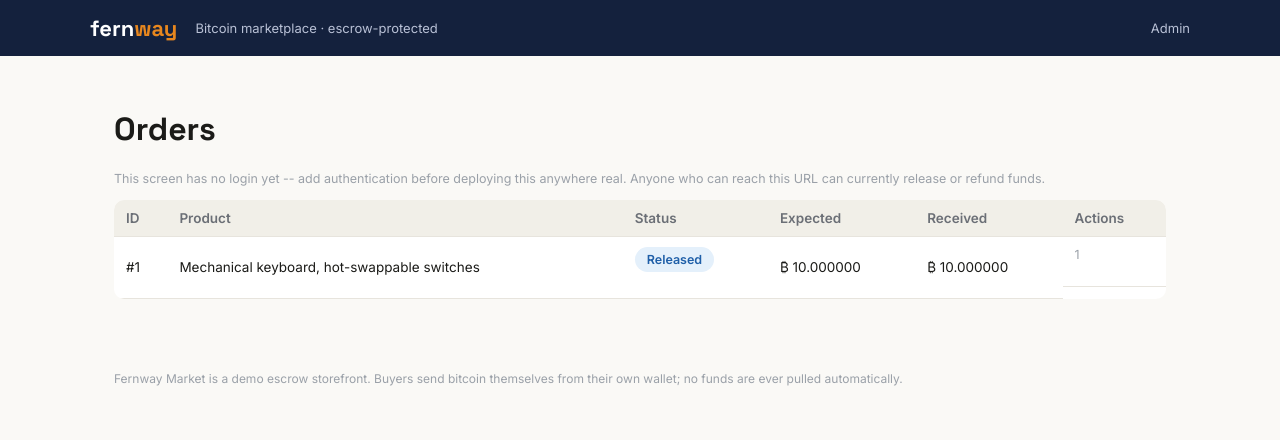
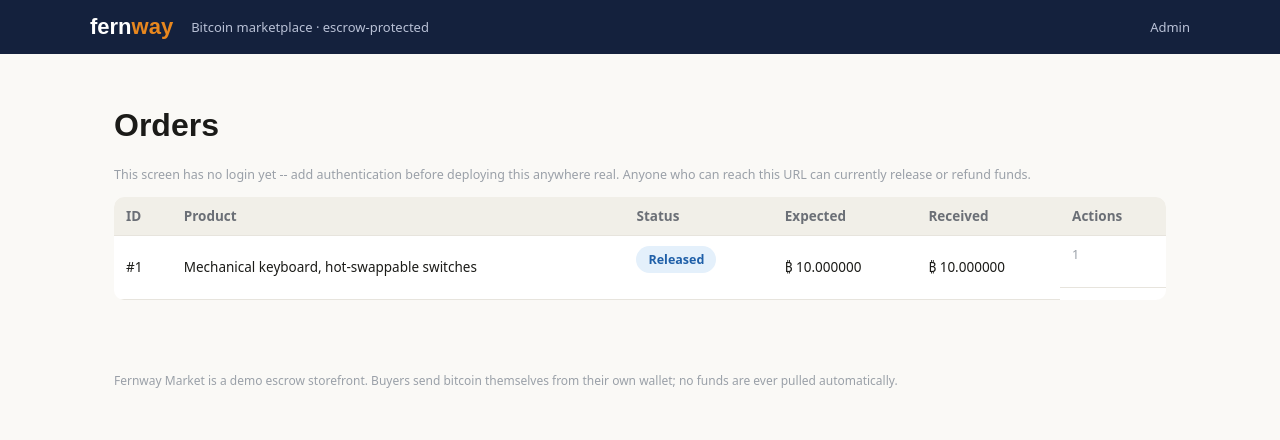
Before and after one commit to exlier/cryptomarket, a Flask app: page /admin in a window 1280 px wide. Shown: the top 440 px of the page. Run offline with Flask 3, Linux system fonts and the light colour scheme; tables that the repository leaves empty hold one stand-in row (values such as "Sample post").

Commit message:
Update base.html

```diff
--- a/templates/base.html
+++ b/templates/base.html
@@ -4,20 +4,21 @@
     <meta charset="UTF-8">
     <meta name="viewport" content="width=device-width, initial-scale=1.0">
     <title>{% block title %}Fernway Market{% endblock %}</title>
-<link rel="preconnect" href="https://fonts.googleapis.com">
-<link href="https://fonts.googleapis.com/css2?family=Space+Grotesk:wght@500;600;700&family=Inter:wght@400;500;600;700&display=swap" rel="stylesheet">
-<link rel="stylesheet" href="{{ url_for('static', filename='style.css') }}">
+    <link rel="stylesheet" href="static/style.css">
+    <style>
+        body {
+            font-family: system-ui, -apple-system, sans-serif;
+        }
+    </style>
 </head>
 <body>
-
     <header class="topnav">
         <div class="topnav-inner">
-    <a href="{{ url_for('index') }}" class="logo">fern<span>way</span></a>
+            <a href="index" class="logo">fern<span>way</span></a>
             <div class="topnav-tag">Bitcoin marketplace &middot; escrow-protected</div>
-    <a href="{{ url_for('admin_orders') }}" class="admin-link">Admin</a>
+            <a href="admin" class="admin-link">Admin</a>
         </div>
     </header>
-
     <main class="page">
         {% with messages = get_flashed_messages(with_categories=true) %}
             {% if messages %}
@@ -28,13 +29,10 @@
                 </div>
             {% endif %}
         {% endwith %}
-
         {% block content %}{% endblock %}
     </main>
-
     <footer class="site-footer">
         <p>Fernway Market is a demo escrow storefront. Buyers send bitcoin themselves from their own wallet; no funds are ever pulled automatically.</p>
     </footer>
-
 </body>
 </html>
```
Lines whose indentation alone changed are shown as unchanged.
